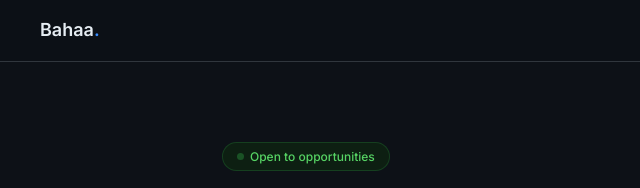
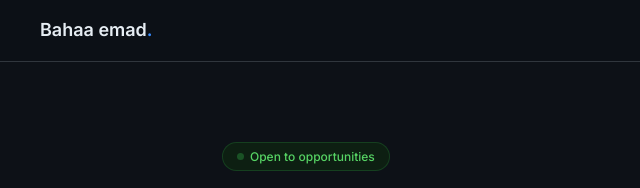
Before and after one commit to bahaaa904/portfolio, a plain HTML site: page index.html in a window 1280 px wide. Shown: the top 188 px of the page, 0-640 px from the left. Drawn offline with Linux system fonts and the light colour scheme.

Commit message:
Update index.html

```diff
--- a/index.html
+++ b/index.html
@@ -270,7 +270,7 @@
 <body>
 
 <nav>
-  <div class="logo">Bahaa<span>.</span></div>
+  <div class="logo">Bahaa emad<span>.</span></div>
   <div class="nav-links">
     <a href="#skills">Skills</a>
     <a href="#projects">Projects</a>
```
